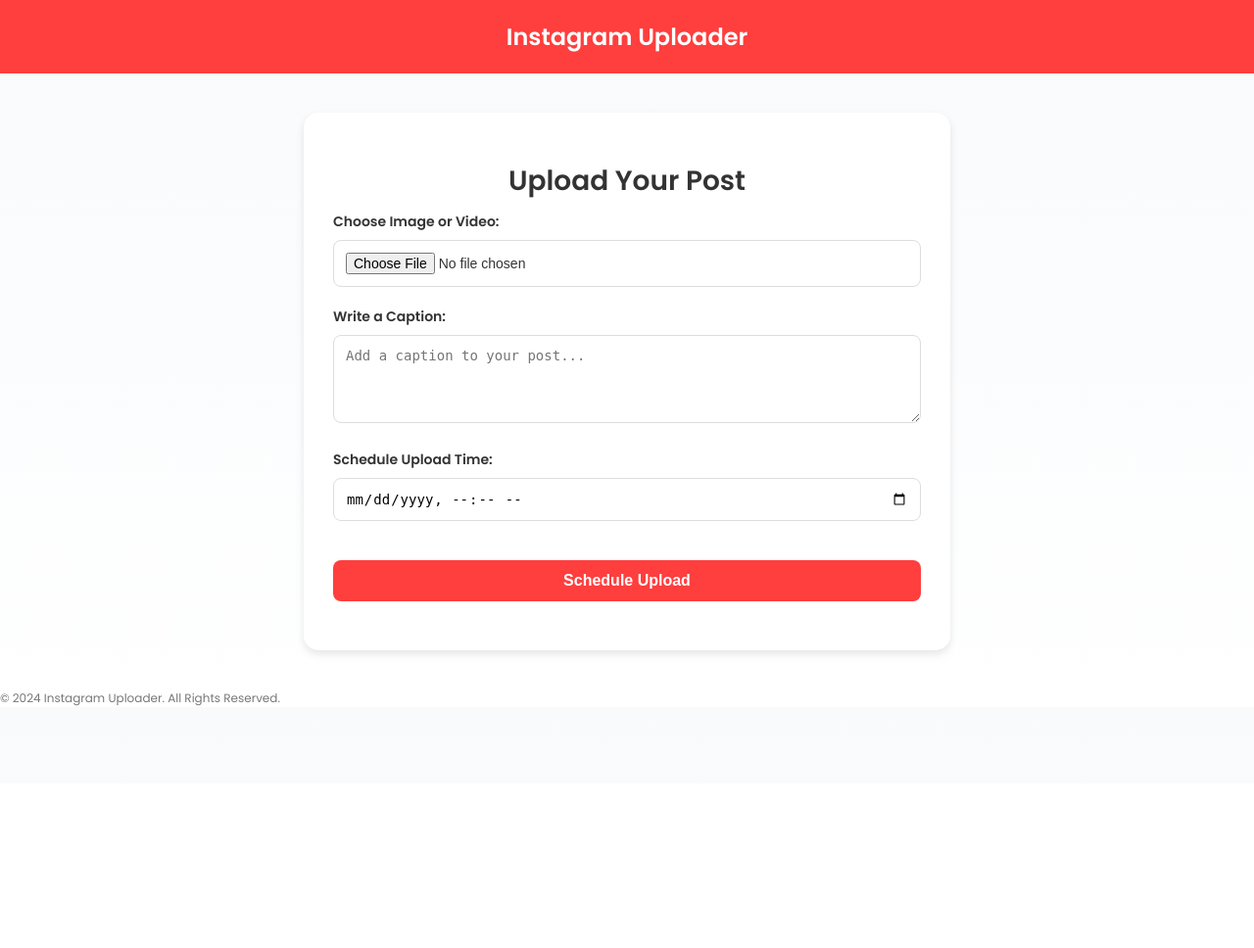
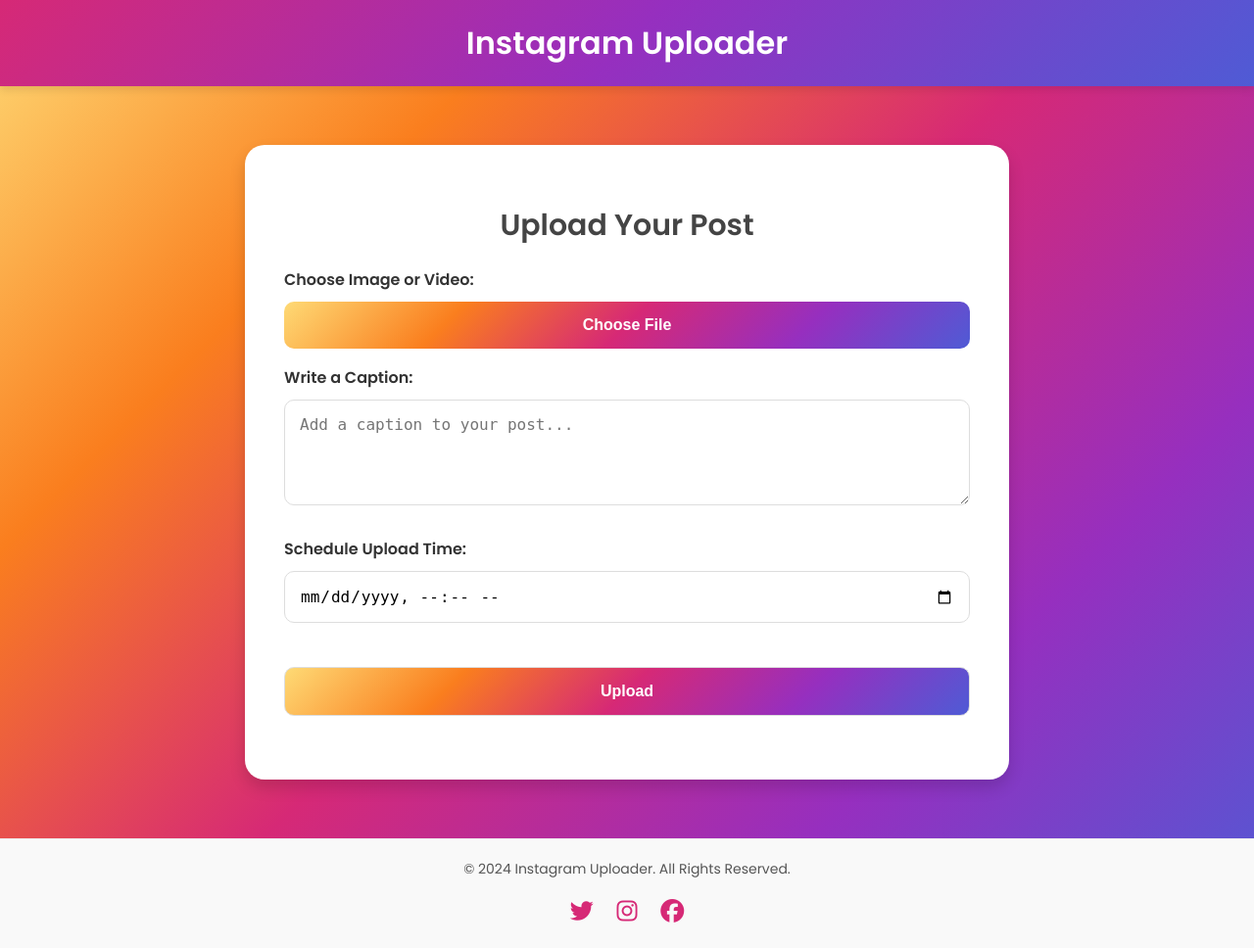
Before and after one commit to wi22215/Software-Engineering-Giesbrecht, a Flask app: page / in a window 1280 px wide. Shown: the whole page at 98% size. Before the commit the page ends 721 px from the top, so only its background shows below. Run offline with Flask 3, Linux system fonts and the light colour scheme; some libraries are stand-ins or nearby versions.

Commit message:
new styling for webpage

```diff
--- a/templates/index.html
+++ b/templates/index.html
@@ -10,65 +10,115 @@
             font-family: 'Poppins', sans-serif;
             margin: 0;
             padding: 0;
-            background: linear-gradient(to bottom, #f8fafc, #ffffff);
+            background: linear-gradient(135deg, #feda75, #fa7e1e, #d62976, #962fbf, #4f5bd5);
             color: #333;
         }
 
         header {
-            background-color: #ff3e3e;
+            background: linear-gradient(135deg, #d62976, #962fbf, #4f5bd5);
             color: white;
             padding: 20px;
             text-align: center;
-            font-size: 24px;
+            font-size: 32px;
             font-weight: bold;
+            box-shadow: 0 4px 8px rgba(0, 0, 0, 0.1);
         }
 
         main {
-            margin: 40px auto;
-            max-width: 600px;
+            margin: 60px auto;
+            max-width: 700px;
             background: #ffffff;
-            padding: 30px;
-            border-radius: 15px;
-            box-shadow: 0 4px 8px rgba(0, 0, 0, 0.1);
+            padding: 40px;
+            border-radius: 20px;
+            box-shadow: 0 8px 16px rgba(0, 0, 0, 0.15);
             text-align: center;
         }
 
         h1 {
-            font-size: 28px;
-            margin-bottom: 10px;
-            color: #333;
+            font-size: 30px;
+            margin-bottom: 20px;
+            color: #444;
         }
 
         label {
-            font-size: 14px;
+            font-size: 16px;
             font-weight: bold;
             display: block;
-            margin-bottom: 8px;
+            margin-bottom: 10px;
             text-align: left;
         }
 
-        input, textarea, button {
+        input, textarea, #uploadButton {
             width: 100%;
-            padding: 12px;
-            margin-bottom: 20px;
+            padding: 15px;
+            margin-bottom: 25px;
             border: 1px solid #ddd;
-            border-radius: 8px;
+            border-radius: 10px;
             box-sizing: border-box;
-            font-size: 14px;
+            font-size: 16px;
+            transition: box-shadow 0.3s ease;
         }
 
-        button {
-            background-color: #ff3e3e;
+        input:focus, textarea:focus {
+            box-shadow: 0 0 8px rgba(240, 119, 219, 0.5);
+        }
+
+        .file-upload-wrapper {
+            position: relative;
+            overflow: hidden;
+            display: inline-block;
+            width: 100%;
+        }
+
+        #chooseFileButton {
+            background: linear-gradient(135deg, #feda75, #fa7e1e, #d62976, #962fbf, #4f5bd5);
             color: white;
             font-weight: bold;
             font-size: 16px;
             border: none;
+            border-radius: 10px;
+            padding: 15px;
+            width: 100%;
             cursor: pointer;
-            transition: background-color 0.3s;
+            transition: background 0.3s, transform 0.2s;
         }
 
-        button:hover {
-            background-color: #e02e2e;
+        #chooseFileButton:hover {
+            transform: scale(1.05);
+            background: linear-gradient(135deg, #e95950, #bc2a8d);
+        }
+
+        #file {
+            position: absolute;
+            top: 0;
+            right: 0;
+            margin: 0;
+            padding: 0;
+            font-size: 100px;
+            cursor: pointer;
+            opacity: 0;
+        }
+
+        .file-name {
+            margin-top: 10px;
+            font-size: 14px;
+            color: #777;
+            font-weight: bold;
+        }
+
+        button {
+            background: linear-gradient(135deg, #feda75, #fa7e1e, #d62976, #962fbf, #4f5bd5);
+            color: white;
+            font-weight: bold;
+            font-size: 18px;
+            border: none;
+            cursor: pointer;
+            transition: background 0.3s, transform 0.2s;
+        }
+
+        #uploadButton:hover {
+            transform: scale(1.05);
+            background: linear-gradient(135deg, #e95950, #bc2a8d);
         }
 
         .preview {
@@ -78,16 +128,37 @@
 
         .preview img, .preview video {
             max-width: 100%;
-            max-height: 200px;
-            border-radius: 10px;
-            border: 1px solid #ddd;
-            margin-top: 10px;
+            max-height: 300px;
+            border-radius: 15px;
+            border: 2px solid #ddd;
+            margin-top: 15px;
+            box-shadow: 0 4px 12px rgba(0, 0, 0, 0.1);
         }
 
         footer {
-            margin-top: 20px;
-            font-size: 12px;
-            color: #777;
+            margin-top: 40px;
+            font-size: 14px;
+            color: #555;
+            text-align: center;
+            padding: 20px;
+            background: #f9f9f9;
+            border-top: 1px solid #eee;
+        }
+
+        .social-icons {
+            margin-top: 15px;
+        }
+
+        .social-icons a {
+            margin: 0 10px;
+            text-decoration: none;
+            color: #d62976;
+            font-size: 24px;
+            transition: color 0.3s;
+        }
+
+        .social-icons a:hover {
+            color: #962fbf;
         }
     </style>
 </head>
@@ -99,32 +170,52 @@
     <h1>Upload Your Post</h1>
     <form id="uploadForm" action="/upload" method="post" enctype="multipart/form-data">
         <label for="file">Choose Image or Video:</label>
-        <input type="file" id="file" name="file" accept="image/*,video/*" required>
+        <div class="file-upload-wrapper">
+            <button id="chooseFileButton" type="button">Choose File</button>
+            <input type="file" id="file" name="file" accept="image/*,video/*" required>
+        </div>
+        <div class="file-name" id="fileName"></div>
 
         <label for="caption">Write a Caption:</label>
         <textarea id="caption" name="caption" rows="4" placeholder="Add a caption to your post..."></textarea>
 
         <label for="upload_time">Schedule Upload Time:</label>
-        <input type="datetime-local" id="upload_time" name="upload_time" required>
+        <input type="datetime-local" id="upload_time" name="upload_time">
 
         <div class="preview" id="preview"></div>
 
-        <button type="submit">Schedule Upload</button>
+        <button id="uploadButton" type="submit">Upload</button>
     </form>
 </main>
 <footer>
     &copy; 2024 Instagram Uploader. All Rights Reserved.
+    <div class="social-icons">
+        <a href="#" title="Follow us on Twitter"><i class="fab fa-twitter"></i></a>
+        <a href="#" title="Follow us on Instagram"><i class="fab fa-instagram"></i></a>
+        <a href="#" title="Follow us on Facebook"><i class="fab fa-facebook"></i></a>
+    </div>
 </footer>
+<script src="https://kit.fontawesome.com/a076d05399.js" crossorigin="anonymous"></script>
 <script>
     // JavaScript to preview the selected file
     const fileInput = document.getElementById('file');
     const preview = document.getElementById('preview');
+    const chooseFileButton = document.getElementById('chooseFileButton');
+    const uploadButton = document.getElementById('uploadButton');
+    const uploadTimeInput = document.getElementById('upload_time');
+    const fileNameDisplay = document.getElementById('fileName');
+
+    chooseFileButton.addEventListener('click', () => {
+        fileInput.click();
+    });
 
     fileInput.addEventListener('change', () => {
         const file = fileInput.files[0];
         preview.innerHTML = ''; // Clear previous preview
+        fileNameDisplay.textContent = ''; // Clear previous file name
 
         if (file) {
+            fileNameDisplay.textContent = `Selected file: ${file.name}`;
             const fileURL = URL.createObjectURL(file);
 
             if (file.type.startsWith('image/')) {
@@ -139,6 +230,15 @@
             }
         }
     });
+
+    // Change button text based on upload time input
+    uploadTimeInput.addEventListener('input', () => {
+        if (uploadTimeInput.value) {
+            uploadButton.textContent = 'Schedule Upload';
+        } else {
+            uploadButton.textContent = 'Upload';
+        }
+    });
 </script>
 </body>
 </html>
```
